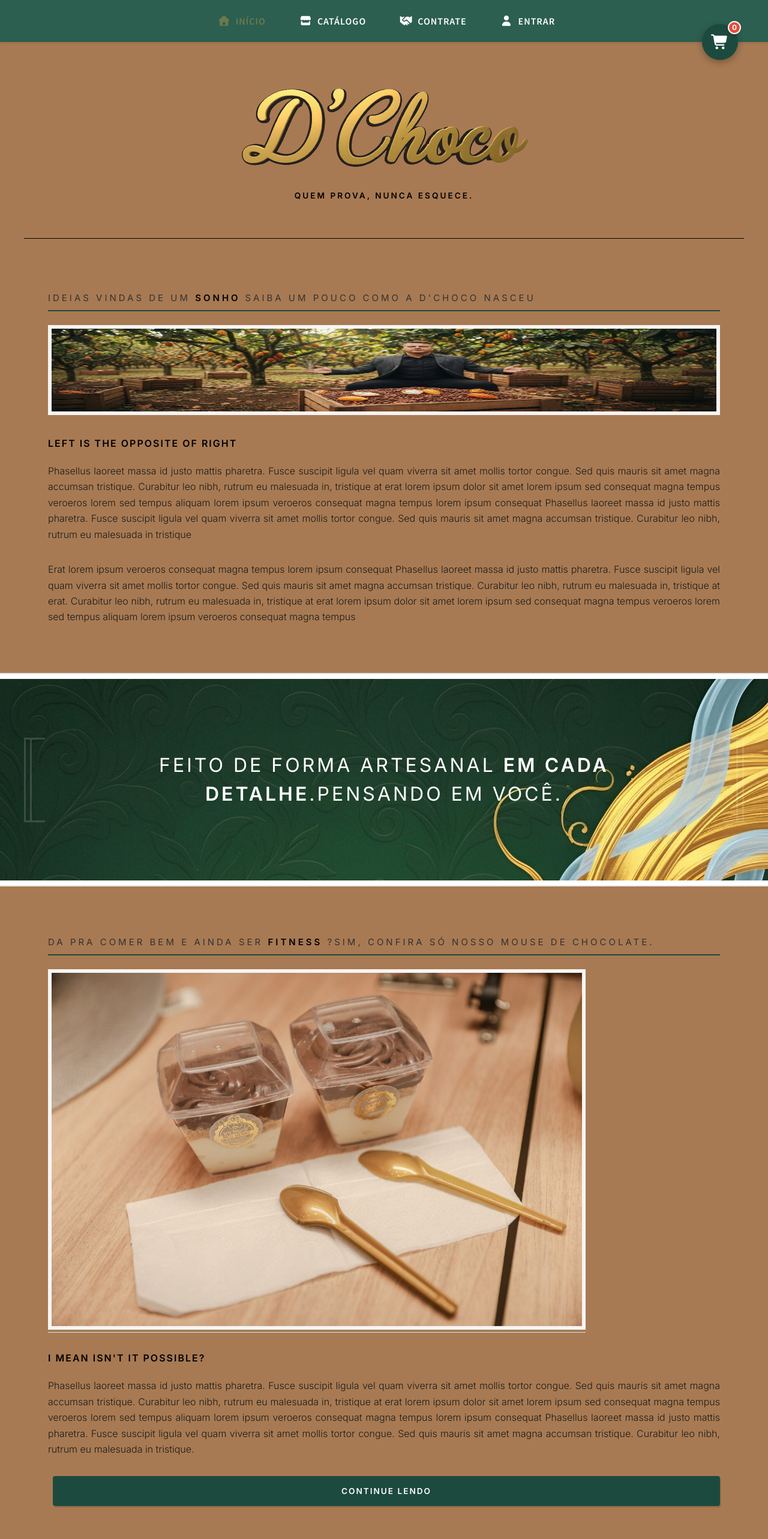
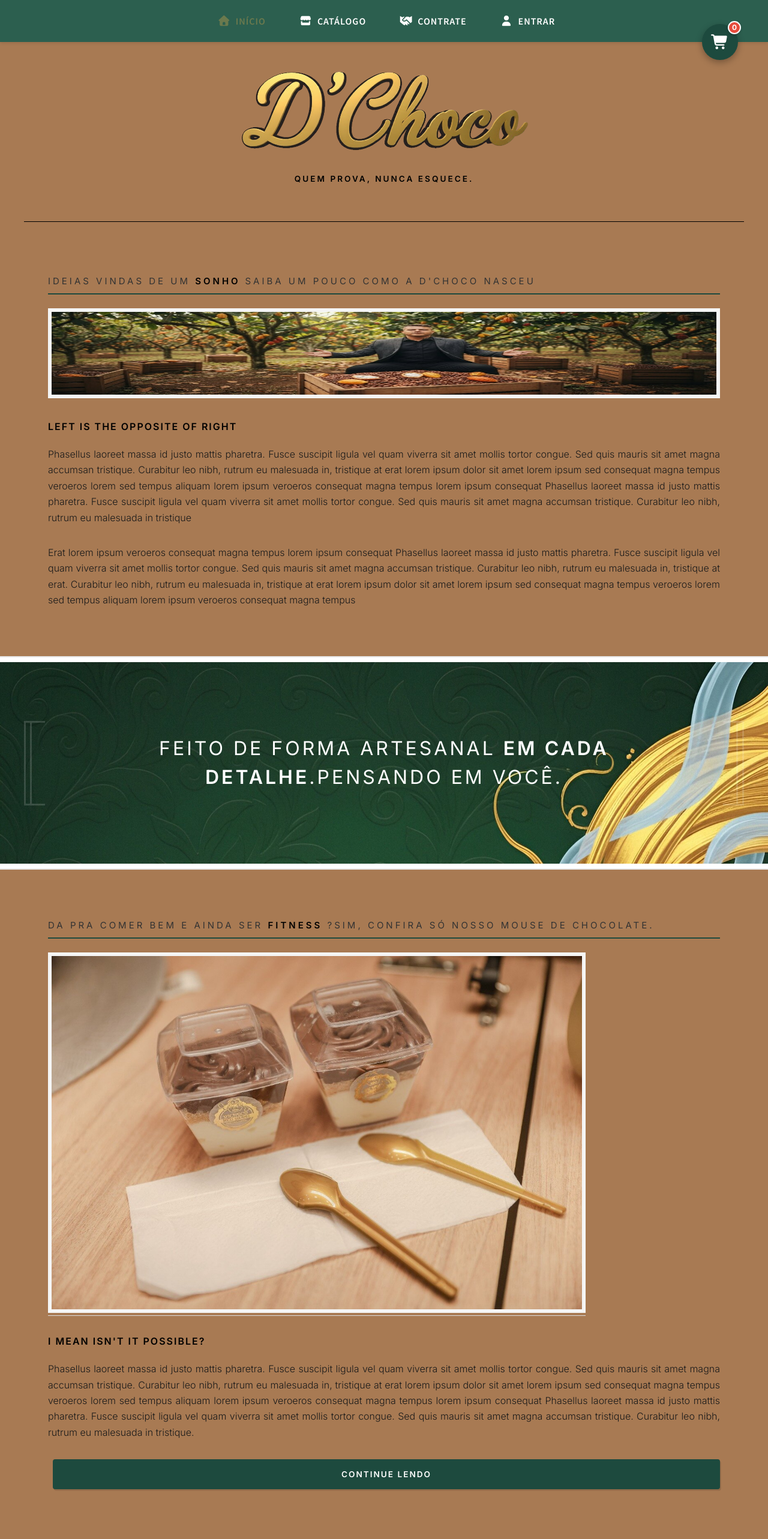
Before and after one commit to diegomoraespro/d-choco-2026, a Next.js app: page / in a window 1280 px wide. Shown: the top 2566 px of the page at 60% size. Built offline with nearby package versions, Linux system fonts and the light colour scheme; no server answers.

Commit message:
ajuste layout

```diff
--- a/src/app/carrinho/page.tsx
+++ b/src/app/carrinho/page.tsx
@@ -67,7 +67,7 @@
 
       <div id="page-wrapper">
         {/* HEADER */}
-        <section id="header">
+        <section id="header" className="cor-session">
           <div className="container">
             <header>
               <h1>
@@ -83,7 +83,7 @@
         </section>
 
         {/* MAIN CONTENT */}
-        <section id="main">
+        <section id="main" className="cor-session">
           <div className="container-carrinho">
             <div className="row">
               <div className="col-12">
@@ -168,7 +168,7 @@
 <br/>
 <br/>
                       {/* RESUMO DO PEDIDO */}
-                      <section className="box">
+                      <section className="box cor-session">
                         <header>
                           <h2><strong>Resumo do Pedido</strong></h2>
                         </header>
--- a/src/app/catalogo/page.tsx
+++ b/src/app/catalogo/page.tsx
@@ -82,7 +82,7 @@
       />
 
       <div id="page-wrapper">
-        <section id="header">
+        <section id="header" className="cor-session">
           <Link className="carrinho-flutuante" href="/carrinho" title="Ir para o carrinho">
             <i className="fa-solid fa-shopping-cart" />
             <span className="carrinho-badge">{cartCount}</span>
@@ -100,7 +100,7 @@
           </div>
         </section>
 
-        <section id="main">
+        <section id="main" className="cor-session">
           <div className="container">
             <div id="content">
               <article className="box post">
@@ -114,7 +114,7 @@
               <div className="row">
                 {products.map((product) => (
                   <div key={product.id} className="col-4 col-6-medium col-12-small texto-centralizado">
-                    <section>
+                    <section >
                       <Link href={`/detalhe?id=${product.id}`} className="image featured">
                         <img src={product.image} alt={product.name} />
                       </Link>
--- a/src/app/contrate/page.tsx
+++ b/src/app/contrate/page.tsx
@@ -17,7 +17,7 @@
     <div id="page-wrapper" className="homepage is-preload">
 
       {/* Header */}
-      <section id="header">
+      <section id="header" className="cor-session">
         {/* Ícone do Carrinho */}
         <Link className="carrinho-flutuante" href="/carrinho" title="Ir para o carrinho">
             <i className="fa-solid fa-shopping-cart"></i>
@@ -36,13 +36,13 @@
       </section>
 
       {/* Main */}
-      <section id="main">
+      <section id="main" className="cor-session">
         <div className="container">
             <div className="row">
 
                 <div className="col-12">
                     {/* Highlights */}
-                    <section>
+                    <section >
                         <article className="box highlight">
                             <header>
                                 <h2><strong><a href="#">Entenda como funciona nossos serviços</a></strong></h2>
--- a/src/app/detalhe/page.tsx
+++ b/src/app/detalhe/page.tsx
@@ -73,7 +73,7 @@
     <div id="page-wrapper" className="no-sidebar is-preload">
 
       {/* Header */}
-      <section id="header">
+      <section id="header" className="cor-session">
         {/* Agora o link leva para a pasta carrinho */}
         <Link className="carrinho-flutuante" href="/carrinho" title="Ir para o carrinho">
             <i className="fa-solid fa-shopping-cart"></i>
@@ -90,7 +90,7 @@
       </section>
 
       {/* Main */}
-      <section id="main">
+      <section id="main" className="cor-session">
         <div className="container">
             <div id="content">
 
--- a/src/app/layout.tsx
+++ b/src/app/layout.tsx
@@ -1,3 +1,4 @@
+
 import type { Metadata } from "next";
 import { Inter } from "next/font/google";
 
@@ -29,14 +30,18 @@
 export const metadata: Metadata = {
   title: "D'Choco",
   description: "Loja de chocolates artesanais",
-  // Removemos themeColor daqui para evitar warnings
+
 };
 
 // NEXT 13 PWA / theme-color
 export const viewport = {
   width: "device-width",
   initialScale: 1,
-  themeColor: "#000000", // Cor da barra de status
+  themeColor: [
+    { media: "(prefers-color-scheme: light)", color: "#a87a53" },
+    { media: "(prefers-color-scheme: dark)", color: "#a87a53" }
+  ],
+  viewportFit: "cover",
 };
 
 export default function RootLayout({
@@ -47,18 +52,20 @@
   return (
     <html lang="pt-br">
       <head>
-        {/* Link para o Manifest */}
         <link rel="manifest" href="/manifest.json?v=2" />
-        {/* Ícones da PWA */}
         <link rel="icon" href="/images/app.png" />
         <link rel="apple-touch-icon" href="/images/app.png" />
-        {/* Meta para tema */}
-        <meta name="theme-color" content="#000" />
+
+        {/* Meta tags para theme-color com suporte a modo claro/escuro */}
+        <meta name="theme-color" content="#a87a53" media="(prefers-color-scheme: light)" />
+        <meta name="theme-color" content="#a87a53" media="(prefers-color-scheme: dark)" />
+
+        {/* Para iOS */}
+        <meta name="apple-mobile-web-app-capable" content="yes" />
+        <meta name="apple-mobile-web-app-status-bar-style" content="default" />
       </head>
       <body className={inter.className}>
-        <br/>
-        <br/>
-        <br/>
+
         <AuthProvider>
           <CarrinhoProvider>
             {/* Inicializa o PWA */}
--- a/src/app/login/page.tsx
+++ b/src/app/login/page.tsx
@@ -135,7 +135,7 @@
   return (
     <div className="right-sidebar is-preload">
       <div id="page-wrapper">
-        <section id="header" className="wrapper style1 login-wrapper">
+        <section id="header" className="wrapper style1 login-wrapper cor-session">
           <Link className="carrinho-flutuante" href="/carrinho" title="Ir para o carrinho">
             <i className="fa-solid fa-shopping-cart"></i>
             <span className="carrinho-badge">0</span>
--- a/src/app/page.tsx
+++ b/src/app/page.tsx
@@ -27,7 +27,7 @@
   return (
     <div className="homepage is-preload">
       <div id="page-wrapper">
-        <section id="header">
+        <section id="header" className="cor-session">
           <Link className="carrinho-flutuante" href="/carrinho" title="Ir para o carrinho">
             <i className="fa-solid fa-shopping-cart"></i>
             <span className="carrinho-badge">0</span>
@@ -45,7 +45,7 @@
           </div>
         </section>
 
-        <section id="main">
+        <section id="main" className="cor-session">
           <div className="container">
             <div className="row">
               <div className="col-12">
@@ -107,7 +107,7 @@
           </div>
         </section>
 
-        <section id="main">
+        <section id="main" className="cor-session">
           <div className="container">
             <div className="row">
               <div className="col-12">
@@ -155,7 +155,7 @@
           </div>
         </section>
 
-        <section id="main">
+        <section id="main" className="cor-session">
           <div className="container">
             <div className="row">
               <div className="col-12">
--- a/src/styles/globals.css
+++ b/src/styles/globals.css
@@ -153,6 +153,11 @@
   padding: 0%;
 
 
+}
+
+.cor-session {
+  background-color: #a87a53 !important;       /* Marrom da marca */
+  padding-top: 4%;
 }
 
 .nome-produto-catalogo {
--- a/src/styles/main.css
+++ b/src/styles/main.css
@@ -77,12 +77,14 @@
 }
 
 :root {
+    color-scheme: dark;
+
     /* --- Identidade D'Choco --- */
     --primary-color: #1d4a3e; /* Verde escuro */
     --primary-alt: #2563eb;   /* Azul (caso precise de destaque, senão pode remover) */
 
     /* Fundos */
-    --bg-body: #a87a53;       /* Marrom da marca */
+    --bg-body: #000000;       /* Marrom da marca */
     --bg-card: #ffffff;       /* Fundo branco para leitura */
 
     /* Textos */
--- a/src/styles/menu-cliente.css
+++ b/src/styles/menu-cliente.css
@@ -7,6 +7,9 @@
   z-index: 1000;
   background: #2c5f4f; /* Adicione a cor do seu header */
   box-shadow: 0 2px 5px rgba(0,0,0,0.1);
+  padding: 0%;
+  margin: 0%;
+  border: 0%;
 }
 
 /* Botão de menu desktop */
```
Also changed, not shown: public/manifest.json.
